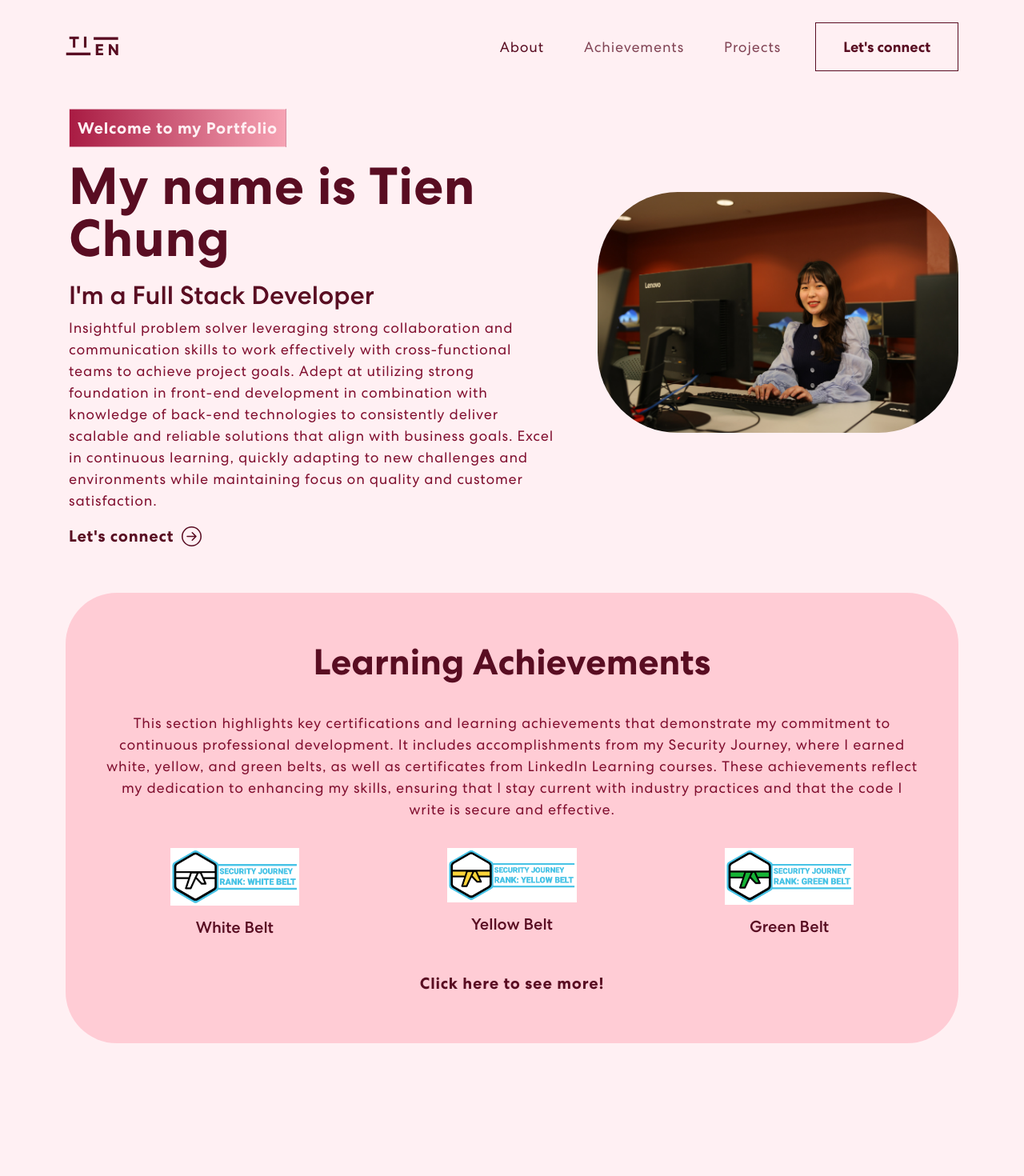
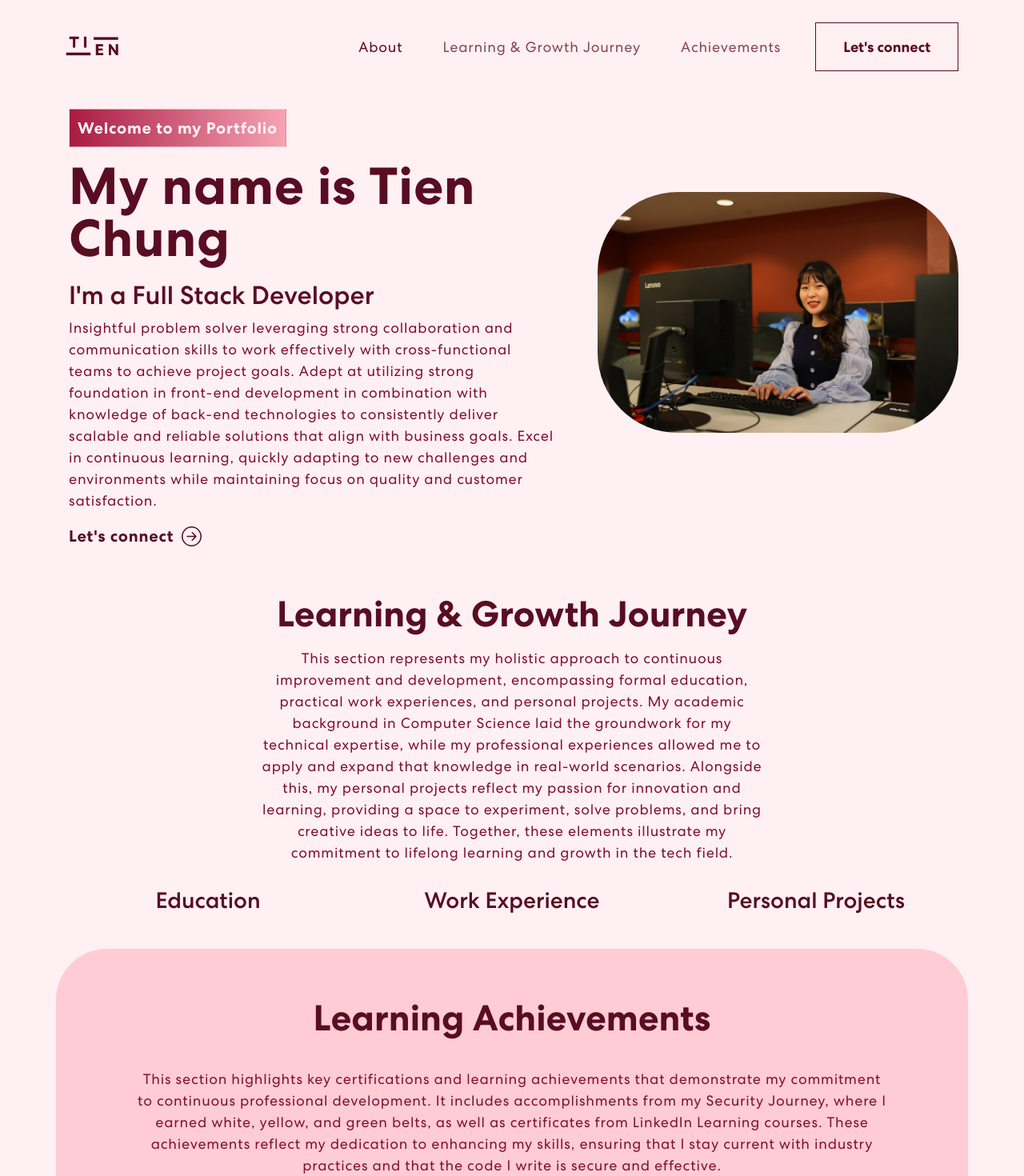
Before and after one commit to tien-chung/tien-portfolio, a React (Create React App) app: page /Home in a window 1280 px wide. Shown: the top 1470 px of the page at 80% size. Before the commit the page ends 1354 px from the top, so only its background shows below. Built offline with nearby package versions, Linux system fonts and the light colour scheme.

Commit message:
Modified achievements and added experience.

```diff
--- a/src/App.css
+++ b/src/App.css
@@ -331,16 +331,21 @@ nav.navbar .navbar-toggler[aria-expanded="true"] .navbar-toggler-icon {
   padding: 0 0 50px 0;
   position: relative;
 }
-.achievement-bx {
+.achievement .bg-color {
   background: #FFCCD5;
   border-radius: 64px;
+  padding-top: 60px;
+}
+
+.achievement-bx {
   text-align: center;
-  padding: 60px 50px;
-  margin-top: -60px;
+  padding: 0px 50px;
+  margin: 35px;
 }
 .achievement h2 {
 	font-size: 45px;
 	font-weight: 700;
+  text-align: center;
 }
 .achievement p {
   color: #800F2F;
@@ -371,19 +376,29 @@ nav.navbar .navbar-toggler[aria-expanded="true"] .navbar-toggler-icon {
   padding: 10px;
 }
 
-/************ Projects Css ************/
-.project {
-  padding: 80px 0;
+/* Disable animation on mobile */
+@media only screen and (max-width: 767px) {
+  .achievement-bx {
+    text-align: center;
+    margin: 0px;
+    padding: 0px;
+  }
+
+}
+
+/************ Experience Css ************/
+.experience {
   position: relative;
-  background-color: black;
+  background-color: #FFF0F3;
+  margin: -60px 35px 35px 35px;
 }
-.project h2 {
+.experience h2 {
 	font-size: 45px;
 	font-weight: 700;
   text-align: center;
 }
-.project p {
-  color: #B8B8B8;
+.experience p {
+  color: #800F2F;
   font-size: 18px;
   letter-spacing: 0.8px;
   line-height: 1.5em;
@@ -391,110 +406,15 @@ nav.navbar .navbar-toggler[aria-expanded="true"] .navbar-toggler-icon {
   text-align: center;
   width: 56%;
 }
-.project .nav.nav-pills {
-  width: 72%;
-  margin: 0 auto;
-  border-radius: 50px;
-  background-color: rgb(255 255 255 / 10%);
-  overflow: hidden;
+
+.experience .center {
+  text-align: center;
 }
-.project .nav.nav-pills .nav-item {
-  width: 33.33333%;
-}
-.project .nav.nav-pills .nav-link {
-  background-color: transparent;
-  border-radius: 0;
-  padding: 17px 0;
-  color: #fff;
-  width: 100%;
-  font-size: 17px;
-  letter-spacing: 0.8px;
-  font-weight: 500;
-  position: relative;
-  transition: 0.3s ease-in-out;
-  text-align: center;
-  z-index: 0;
-}
-.project .nav.nav-pills .nav-link::before {
-    content: "";
-    position: absolute;
-    width: 0;
-    height: 100%;
-    background: linear-gradient(90.21deg, #AA367C -5.91%, #4A2FBD 111.58%);
-    top: 0;
-    left: 0;
-    z-index: -1;
-    transition: 0.3s ease-in-out;
-}
-.project .nav.nav-pills .nav-link.active::before {
-    width: 100% !important;
-}
-.project .nav.nav-pills .nav-link.active {
-    border: 1px solid rgba(255, 255, 255, 1);
-}
-.nav-link#projects-tabs-tab-first {
-  border: 1px solid rgba(255, 255, 255, 0.5);
-  border-radius: 55px 0px 0px 55px;
-}
-.nav-link#projects-tabs-tab-second {
-  border-top: 1px solid rgba(255, 255, 255, 0.5);
-  border-bottom: 1px solid rgba(255, 255, 255, 0.5);
-}
-.nav-link#projects-tabs-tab-third {
-  border: 1px solid rgba(255, 255, 255, 0.5);
-  border-radius: 0 55px 55px 0;
-}
-.proj-imgbx {
-  position: relative;
-  border-radius: 30px;
-  overflow: hidden;
-  margin-bottom: 24px;
-}
-.proj-imgbx::before {
-  content: "";
-  background: linear-gradient(90.21deg, #AA367C -5.91%, #4A2FBD 111.58%);
-  opacity: 0.85;
-  position: absolute;
-  width: 100%;
-  height: 0;
-  transition: 0.4s ease-in-out;
-}
-.proj-imgbx:hover::before {
-  height: 100%;
-}
-.proj-txtx {
-  position: absolute;
-  text-align: center;
-  top: 65%;
-  left: 50%;
-  transform: translate(-50%, -50%);
-  transition: 0.5s ease-in-out;
-  opacity: 0;
-  width: 100%;
-}
-.proj-imgbx:hover .proj-txtx {
-  top: 50%;
-  opacity: 1;
-}
-.proj-txtx h4 {
-  font-size: 30px;
-  font-weight: 700;
-  letter-spacing: 0.8px;
-  line-height: 1.1em;
-}
-.proj-txtx span {
-  font-style: italic;
-  font-weight: 400;
-  font-size: 15px;
-  letter-spacing: 0.8px;
-}
-.background-image-right {
-  top: 20%;
-  position: absolute;
-  bottom: 0;
-  width: 35%;
-  right: 0;
-  z-index: -4;
+
+@media only screen and (max-width: 767px) {
+  .experience p {
+    display: none;
+  }
 }
 
 /************ Projects Css ************/
--- a/src/components/Achievements.js
+++ b/src/components/Achievements.js
@@ -12,12 +12,10 @@ const Achievements = () => {
     return (
       <section className="achievement" id="Achievements">
         <Container>
-          <Row>
+          <Row className="bg-color">
             <Col>
+            <h2>Learning Achievements</h2>
               <div className="achievement-bx">
-                <h2>
-                  Learning Achievements
-                </h2>
                 <p>{ACHIEVEMET_DES}</p>
                 <Row>
                   <Col xs={12} md={4} xl={4} className="item">
--- /dev/null
+++ b/src/components/Experience.js
@@ -0,0 +1,27 @@
+import { Container, Row, Col } from "react-bootstrap";
+import 'animate.css';
+import { EXPERIENCE_DES } from "../utils/constants";
+
+const Experience = () => {
+  return (
+    <section className="experience" id="Experience">
+      <Container>
+        <h2>Learning & Growth Journey</h2>
+        <p>{EXPERIENCE_DES}</p>
+        <Row className="center">
+          <Col xs={12} md={4}>
+            <h3>Education</h3>
+          </Col>
+          <Col xs={12} md={4}>
+            <h3>Work Experience</h3>
+          </Col>
+          <Col xs={12} md={4}>
+            <h3>Personal Projects</h3>
+          </Col>
+        </Row>
+      </Container>
+    </section>
+  )
+}
+
+export default Experience;
--- a/src/components/NavBar.js
+++ b/src/components/NavBar.js
@@ -6,7 +6,8 @@ import {
   ABOUT,
   LETS_CONNECT,
   PROJECTS,
-  CERTS,
+  ACHIEVEMENTS,
+  EXPERIENCE,
 } from '../utils/constants';
 import logo from '../assets/img/t.png';
 
@@ -56,20 +57,20 @@ const NavBar = () => {
             <Nav.Link
               as={HashLink}
               smooth
-              to={`/Home#${CERTS}`}
-              className={activeLink === `${CERTS}` ? 'active navbar-link' : 'navbar-link'}
-              onClick={() => onUpdateActiveLink(CERTS)}
+              to={`/Home#Experience`}
+              className={activeLink === `${EXPERIENCE}` ? 'active navbar-link' : 'navbar-link'}
+              onClick={() => onUpdateActiveLink(EXPERIENCE)}
             >
-              {CERTS}
+              {EXPERIENCE}
             </Nav.Link>
             <Nav.Link
               as={HashLink}
               smooth
-              to={`/Home#${PROJECTS}`}
-              className={activeLink === `${PROJECTS}` ? 'active navbar-link' : 'navbar-link'}
-              onClick={() => onUpdateActiveLink(PROJECTS)}
+              to={`/Home#${ACHIEVEMENTS}`}
+              className={activeLink === `${ACHIEVEMENTS}` ? 'active navbar-link' : 'navbar-link'}
+              onClick={() => onUpdateActiveLink(ACHIEVEMENTS)}
             >
-              {PROJECTS}
+              {ACHIEVEMENTS}
             </Nav.Link>
           </Nav>
           <span className="navbar-text">
--- a/src/pages/Home.js
+++ b/src/pages/Home.js
@@ -1,12 +1,14 @@
 import NavBar from '../components/NavBar';
 import Banner from '../components/Banner';
 import Achievements from '../components/Achievements';
+import Experience from '../components/Experience';
 
 const Home = () => {
   return (
     <div>
       <NavBar />
       <Banner />
+      <Experience />
       <Achievements />
     </div>
   )
--- a/src/utils/constants.js
+++ b/src/utils/constants.js
@@ -1,8 +1,9 @@
 // constants for NavBar.js
 export const TIEN_CHUNG = 'Tien Chung';
 export const ABOUT = 'About';
-export const CERTS = 'Achievements';
+export const ACHIEVEMENTS = 'Achievements';
 export const PROJECTS = 'Projects';
+export const EXPERIENCE = 'Learning & Growth Journey';
 export const CONNECT = 'Connect';
 
 
@@ -15,3 +16,6 @@ export const LETS_CONNECT = 'Let\'s connect';
 
 // constatns for Achievements.js
 export const ACHIEVEMET_DES = 'This section highlights key certifications and learning achievements that demonstrate my commitment to continuous professional development. It includes accomplishments from my Security Journey, where I earned white, yellow, and green belts, as well as certificates from LinkedIn Learning courses. These achievements reflect my dedication to enhancing my skills, ensuring that I stay current with industry practices and that the code I write is secure and effective.';
+
+//constants for Experience.js
+export const EXPERIENCE_DES = 'This section represents my holistic approach to continuous improvement and development, encompassing formal education, practical work experiences, and personal projects. My academic background in Computer Science laid the groundwork for my technical expertise, while my professional experiences allowed me to apply and expand that knowledge in real-world scenarios. Alongside this, my personal projects reflect my passion for innovation and learning, providing a space to experiment, solve problems, and bring creative ideas to life. Together, these elements illustrate my commitment to lifelong learning and growth in the tech field.';
```
